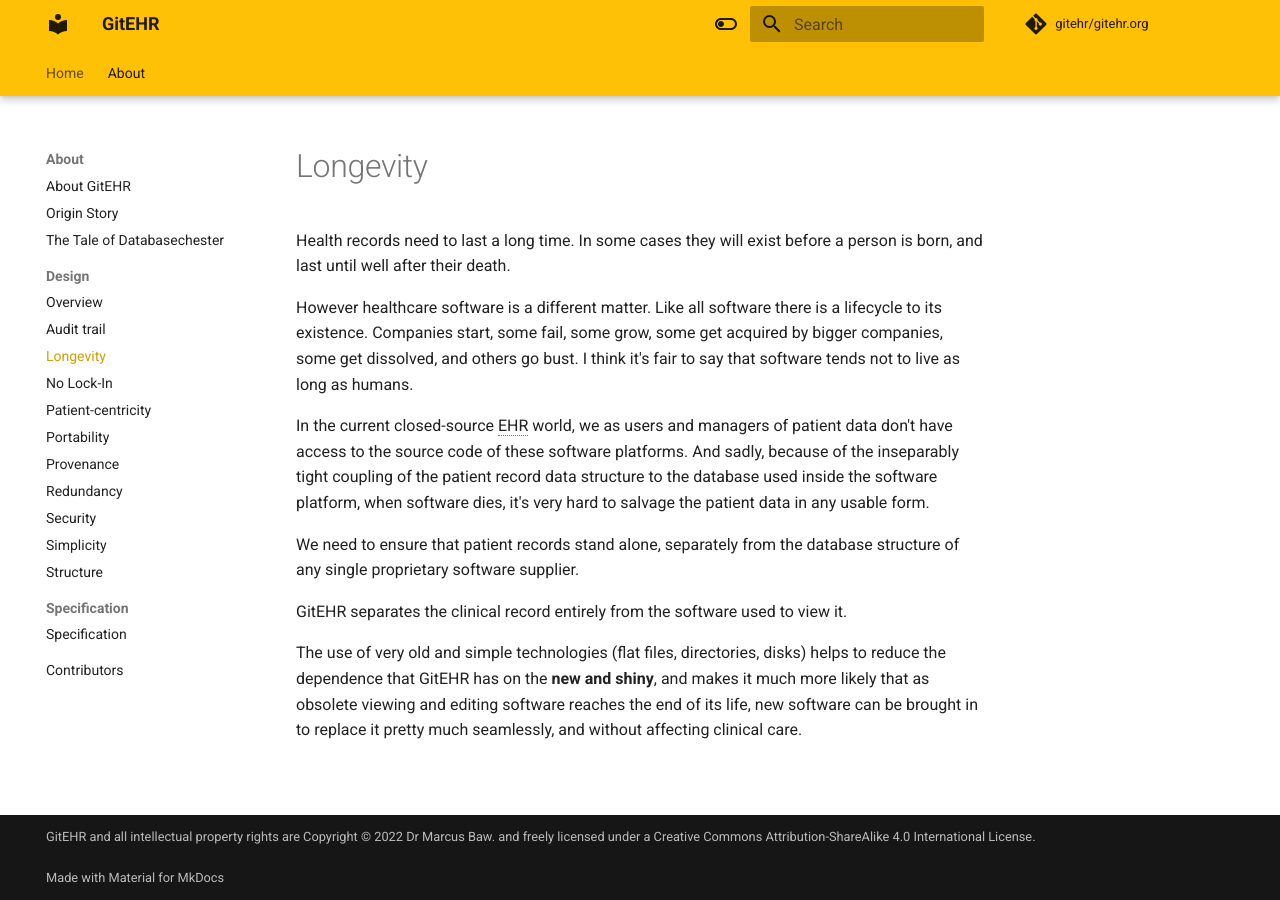
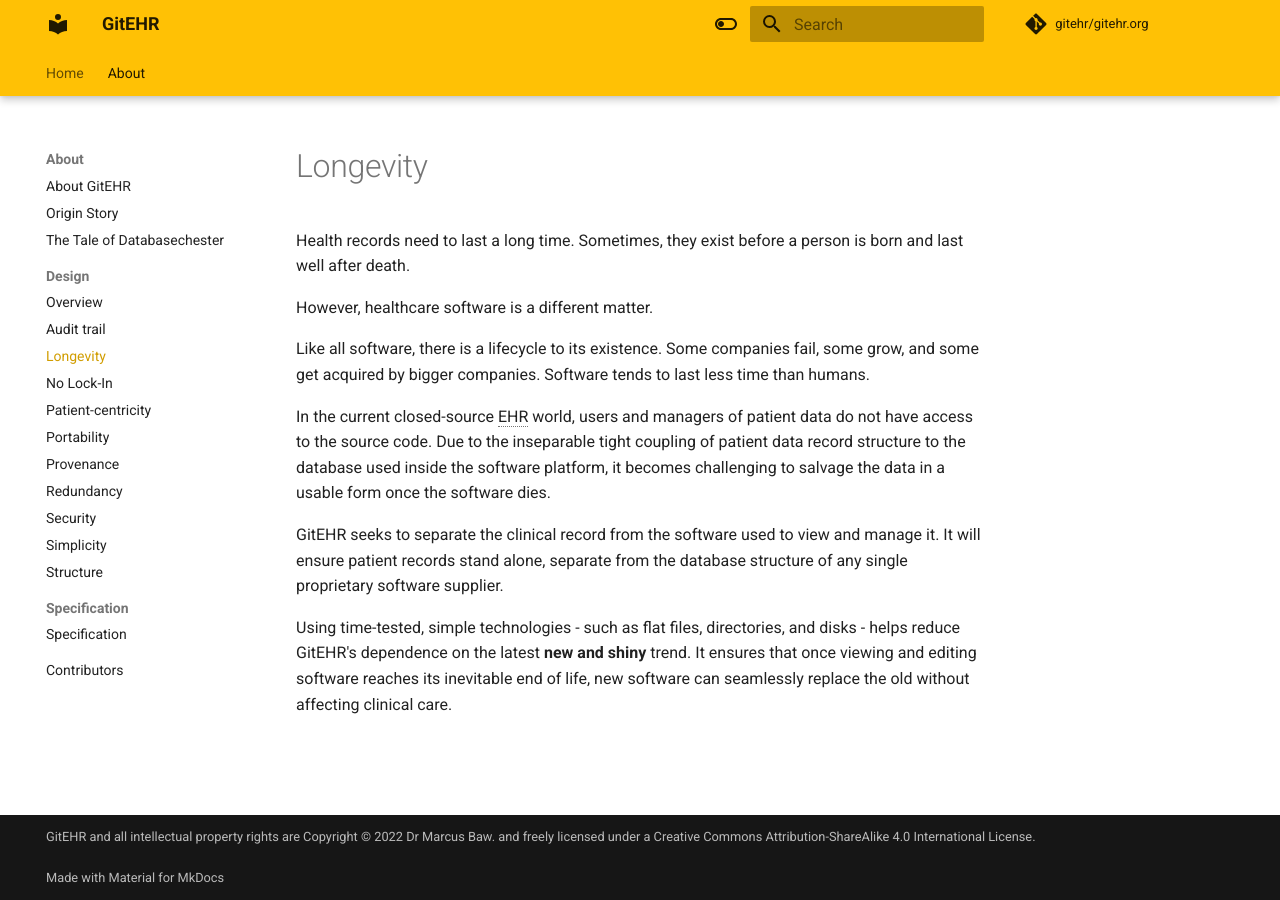
Before and after one commit to gitehr/gitehr.org, an MkDocs documentation site: the page built from docs/about/design/longevity.md, in a window 1280 px wide. Built offline with MkDocs 1.6.1 and Material for MkDocs 9.7.7, drawn with Linux system fonts in a browser that asks for light colours; comment, search, counter and statistics services are not loaded.

Commit message:
longevity edits
Signed-off-by: anchit-chandran <anchit97123@gmail.com>

```diff
--- a/docs/about/design/longevity.md
+++ b/docs/about/design/longevity.md
@@ -1,13 +1,18 @@
+---
+author: Dr Marcus Baw
+reviewers: Dr Anchit Chandran
+---
+
 # Longevity
 
-Health records need to last a long time. In some cases they will exist before a person is born, and last until well after their death.
+Health records need to last a long time. Sometimes, they exist before a person is born and last well after death.
 
-However healthcare software is a different matter. Like all software there is a lifecycle to its existence. Companies start, some fail, some grow, some get acquired by bigger companies, some get dissolved, and others go bust. I think it's fair to say that software tends not to live as long as humans.
+However, healthcare software is a different matter.
 
-In the current closed-source EHR world, we as users and managers of patient data don't have access to the source code of these software platforms. And sadly, because of the inseparably tight coupling of the patient record data structure to the database used inside the software platform, when software dies, it's very hard to salvage the patient data in any usable form.
+Like all software, there is a lifecycle to its existence. Some companies fail, some grow, and some get acquired by bigger companies. Software tends to last less time than humans.
 
-We need to ensure that patient records stand alone, separately from the database structure of any single proprietary software supplier.
+In the current closed-source EHR world, users and managers of patient data do not have access to the source code. Due to the inseparable tight coupling of patient data record structure to the database used inside the software platform, it becomes challenging to salvage the data in a usable form once the software dies.
 
-GitEHR separates the clinical record entirely from the software used to view it.
+GitEHR seeks to separate the clinical record from the software used to view and manage it. It will ensure patient records stand alone, separate from the database structure of any single proprietary software supplier.
 
-The use of very old and simple technologies (flat files, directories, disks) helps to reduce the dependence that GitEHR has on the **new and shiny**, and makes it much more likely that as obsolete viewing and editing software reaches the end of its life, new software can be brought in to replace it pretty much seamlessly, and without affecting clinical care.
+Using time-tested, simple technologies - such as flat files, directories, and disks - helps reduce GitEHR's dependence on the latest **new and shiny** trend. It ensures that once viewing and editing software reaches its inevitable end of life, new software can seamlessly replace the old without affecting clinical care.
```
